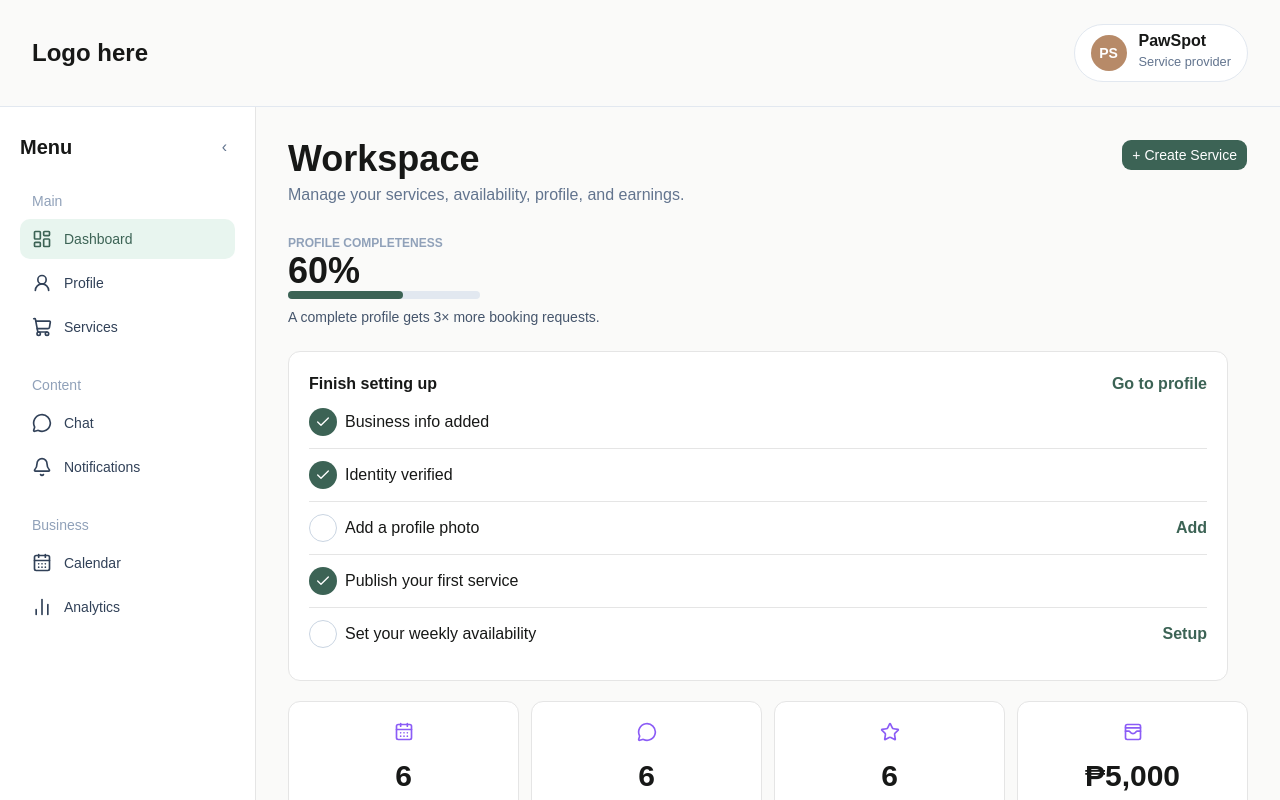
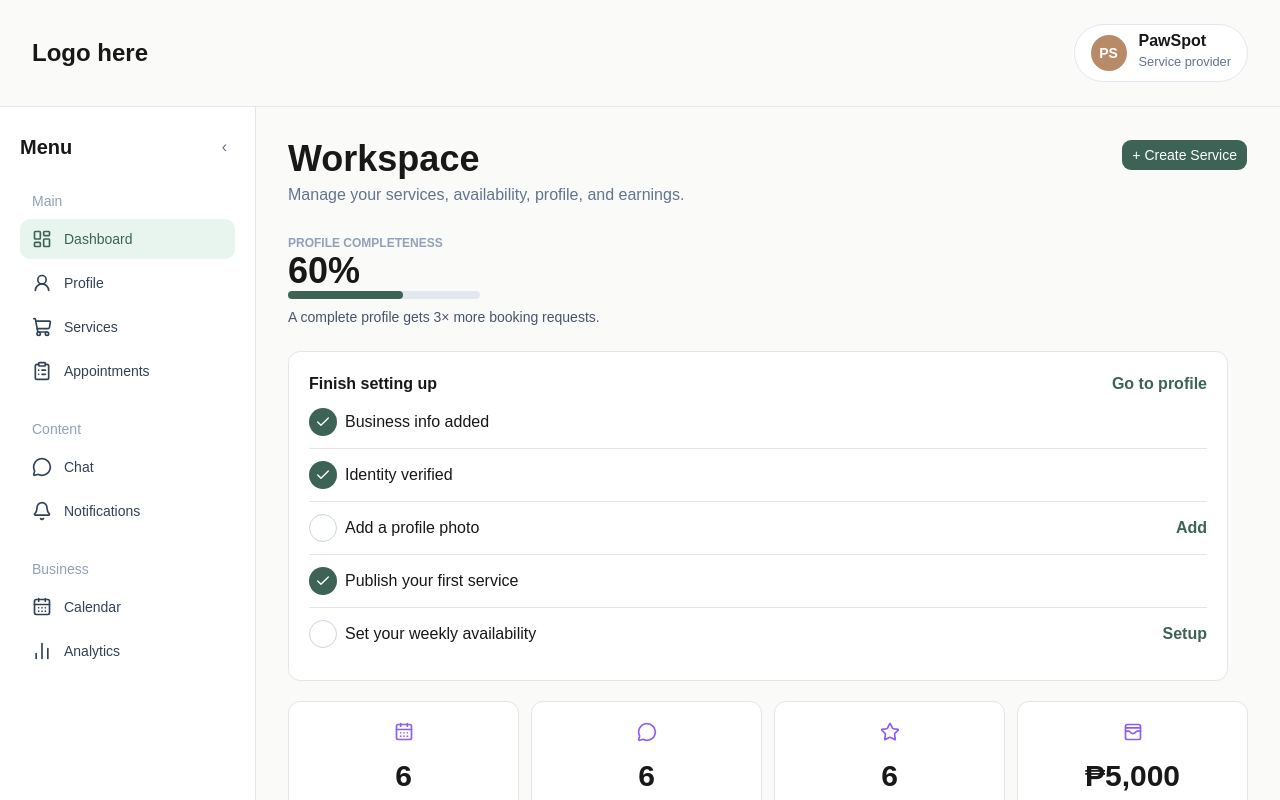
Before and after one commit to GarudaKurt/Aspen, a Next.js app: page /tenant-dashboard in a window 1280 px wide. Shown: the top 800 px of the page. Built offline with nearby package versions, Linux system fonts and the light colour scheme.

Commit message:
Add appointments to tenant dashboard navigation

```diff
--- a/src/features/tenant-dashboard/components/dashboard-sidebar.tsx
+++ b/src/features/tenant-dashboard/components/dashboard-sidebar.tsx
@@ -10,6 +10,7 @@ import {
   Bell,
   UserRound,
   ShoppingCart,
+  ClipboardList,
 } from "lucide-react";
 import {
   Sidebar,
@@ -36,6 +37,12 @@ const navItems: DashboardNavItem[] = [
     label: "Services",
     href: "/tenant-dashboard/services",
     icon: "services",
+    group: "main",
+  },
+  {
+    label: "Appointments",
+    href: "/tenant-dashboard/appointments",
+    icon: "appointments",
     group: "main",
   },
   {
@@ -68,6 +75,7 @@ const icons = {
   dashboard: LayoutDashboard,
   profile: UserRound,
   services: ShoppingCart,
+  appointments: ClipboardList,
   chat: MessageCircle,
   notifications: Bell,
   calendar: CalendarDays,
```
